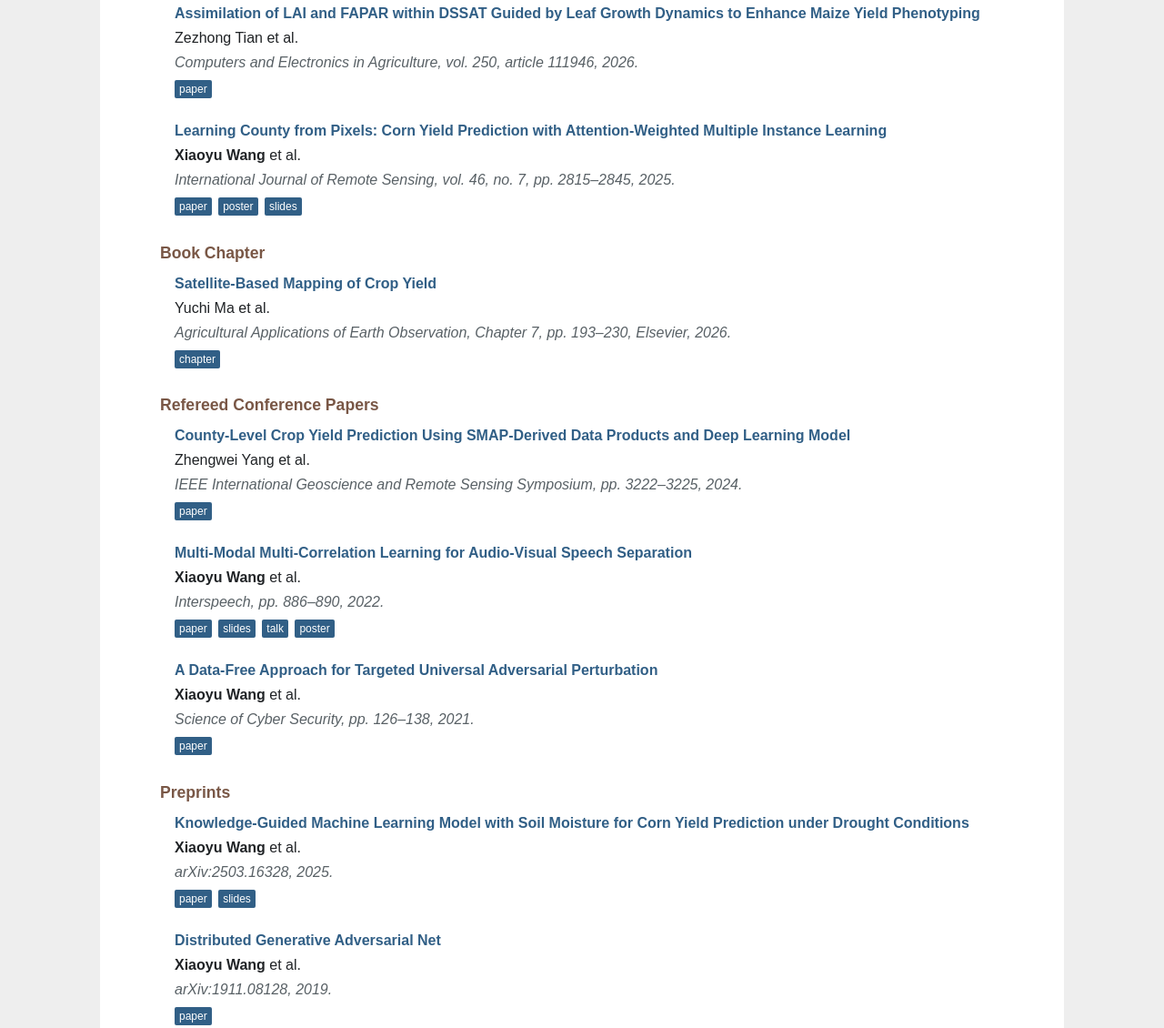
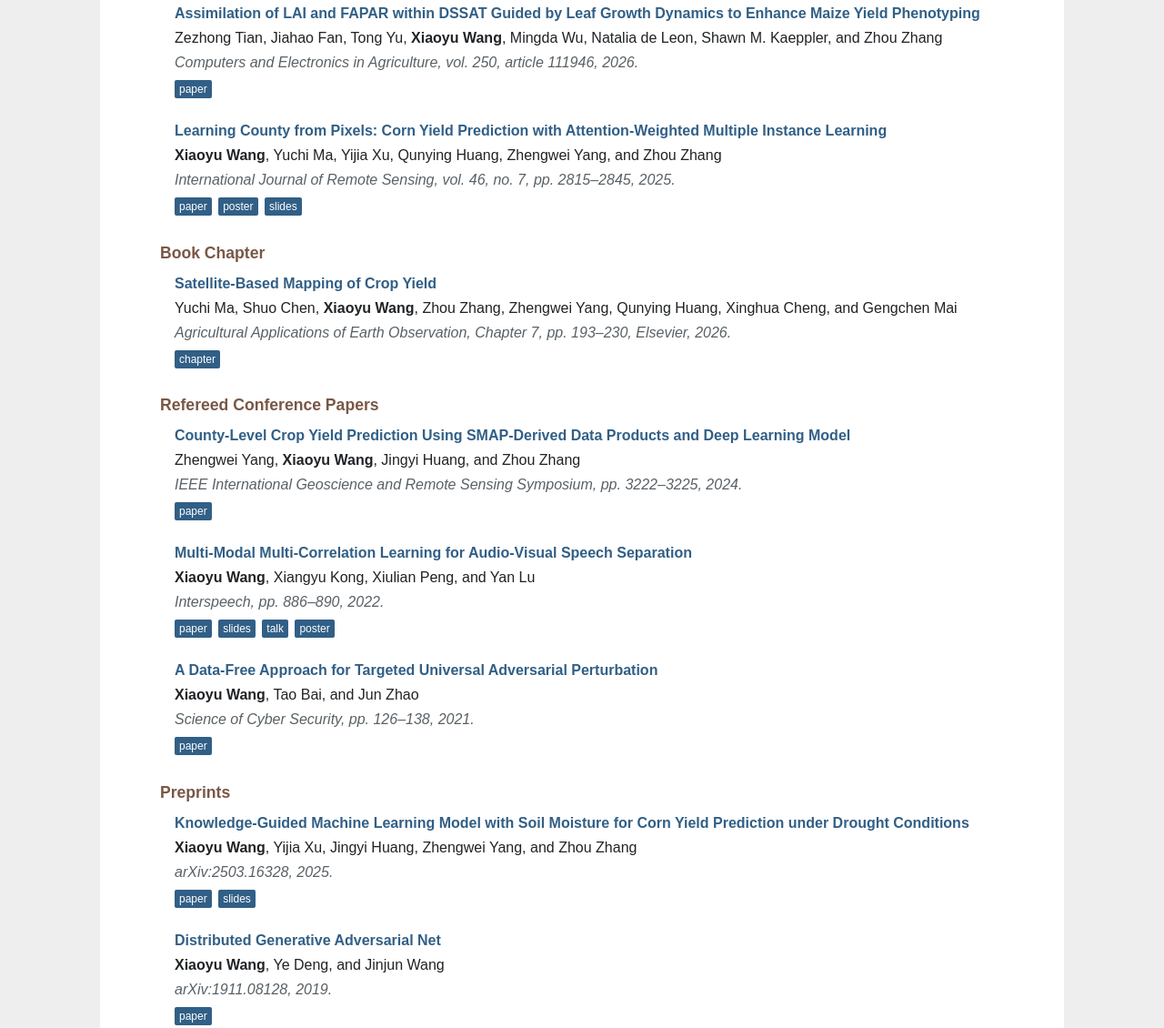
Before and after one commit to wxystudio/wxystudio.github.io, a plain HTML site: page index.html in a window 1280 px wide. Shown: the part 1674-2804 px from the top of the page at 91% size. Drawn offline with Linux system fonts and the light colour scheme.

Commit message:
Restore complete publication author lists

```diff
--- a/index.html
+++ b/index.html
@@ -242,14 +242,14 @@
 
     <div class="publication">
         <p class="publication-title"><a href="https://doi.org/10.1016/j.compag.2026.111946">Assimilation of LAI and FAPAR within DSSAT Guided by Leaf Growth Dynamics to Enhance Maize Yield Phenotyping</a></p>
-        <p>Zezhong Tian et al.</p>
+        <p>Zezhong Tian, Jiahao Fan, Tong Yu, <span class="bold">Xiaoyu Wang</span>, Mingda Wu, Natalia de Leon, Shawn M. Kaeppler, and Zhou Zhang</p>
         <p class="italic">Computers and Electronics in Agriculture, vol. 250, article 111946, 2026.</p>
         <a class="btn" href="https://doi.org/10.1016/j.compag.2026.111946">paper</a>
     </div>
 
     <div class="publication">
         <p class="publication-title"><a href="https://doi.org/10.1080/01431161.2025.2459215">Learning County from Pixels: Corn Yield Prediction with Attention-Weighted Multiple Instance Learning</a></p>
-        <p><span class="bold">Xiaoyu Wang</span> et al.</p>
+        <p><span class="bold">Xiaoyu Wang</span>, Yuchi Ma, Yijia Xu, Qunying Huang, Zhengwei Yang, and Zhou Zhang</p>
         <p class="italic">International Journal of Remote Sensing, vol. 46, no. 7, pp. 2815&ndash;2845, 2025.</p>
         <a class="btn" href="https://doi.org/10.1080/01431161.2025.2459215">paper</a>
         <a class="btn" href="./files/slides/2024/CALS.pdf">poster</a>
@@ -260,7 +260,7 @@
 
     <div class="publication">
         <p class="publication-title"><a href="https://doi.org/10.1016/B978-0-443-38345-8.00006-5">Satellite-Based Mapping of Crop Yield</a></p>
-        <p>Yuchi Ma et al.</p>
+        <p>Yuchi Ma, Shuo Chen, <span class="bold">Xiaoyu Wang</span>, Zhou Zhang, Zhengwei Yang, Qunying Huang, Xinghua Cheng, and Gengchen Mai</p>
         <p class="italic">Agricultural Applications of Earth Observation, Chapter 7, pp. 193&ndash;230, Elsevier, 2026.</p>
         <a class="btn" href="https://doi.org/10.1016/B978-0-443-38345-8.00006-5">chapter</a>
     </div>
@@ -269,14 +269,14 @@
 
     <div class="publication">
         <p class="publication-title"><a href="https://doi.org/10.1109/IGARSS53475.2024.10640545">County-Level Crop Yield Prediction Using SMAP-Derived Data Products and Deep Learning Model</a></p>
-        <p>Zhengwei Yang et al.</p>
+        <p>Zhengwei Yang, <span class="bold">Xiaoyu Wang</span>, Jingyi Huang, and Zhou Zhang</p>
         <p class="italic">IEEE International Geoscience and Remote Sensing Symposium, pp. 3222&ndash;3225, 2024.</p>
         <a class="btn" href="https://doi.org/10.1109/IGARSS53475.2024.10640545">paper</a>
     </div>
 
     <div class="publication">
         <p class="publication-title"><a href="https://doi.org/10.21437/Interspeech.2022-10229">Multi-Modal Multi-Correlation Learning for Audio-Visual Speech Separation</a></p>
-        <p><span class="bold">Xiaoyu Wang</span> et al.</p>
+        <p><span class="bold">Xiaoyu Wang</span>, Xiangyu Kong, Xiulian Peng, and Yan Lu</p>
         <p class="italic">Interspeech, pp. 886&ndash;890, 2022.</p>
         <a class="btn" href="https://doi.org/10.21437/Interspeech.2022-10229">paper</a>
         <a class="btn" href="./files/pubs/2022/interspeech2022_slides.pdf">slides</a>
@@ -286,7 +286,7 @@
 
     <div class="publication">
         <p class="publication-title"><a href="https://doi.org/10.1007/978-3-030-89137-4_9">A Data-Free Approach for Targeted Universal Adversarial Perturbation</a></p>
-        <p><span class="bold">Xiaoyu Wang</span> et al.</p>
+        <p><span class="bold">Xiaoyu Wang</span>, Tao Bai, and Jun Zhao</p>
         <p class="italic">Science of Cyber Security, pp. 126&ndash;138, 2021.</p>
         <a class="btn" href="https://doi.org/10.1007/978-3-030-89137-4_9">paper</a>
     </div>
@@ -295,7 +295,7 @@
 
     <div class="publication">
         <p class="publication-title"><a href="https://arxiv.org/abs/2503.16328">Knowledge-Guided Machine Learning Model with Soil Moisture for Corn Yield Prediction under Drought Conditions</a></p>
-        <p><span class="bold">Xiaoyu Wang</span> et al.</p>
+        <p><span class="bold">Xiaoyu Wang</span>, Yijia Xu, Jingyi Huang, Zhengwei Yang, and Zhou Zhang</p>
         <p class="italic">arXiv:2503.16328, 2025.</p>
         <a class="btn" href="https://arxiv.org/abs/2503.16328">paper</a>
         <a class="btn" href="./files/slides/2025/901_03192025.pptx">slides</a>
@@ -303,7 +303,7 @@
 
     <div class="publication">
         <p class="publication-title"><a href="https://arxiv.org/abs/1911.08128">Distributed Generative Adversarial Net</a></p>
-        <p><span class="bold">Xiaoyu Wang</span> et al.</p>
+        <p><span class="bold">Xiaoyu Wang</span>, Ye Deng, and Jinjun Wang</p>
         <p class="italic">arXiv:1911.08128, 2019.</p>
         <a class="btn" href="https://arxiv.org/abs/1911.08128">paper</a>
     </div>
```
Also changed, not shown: 2 other files.
